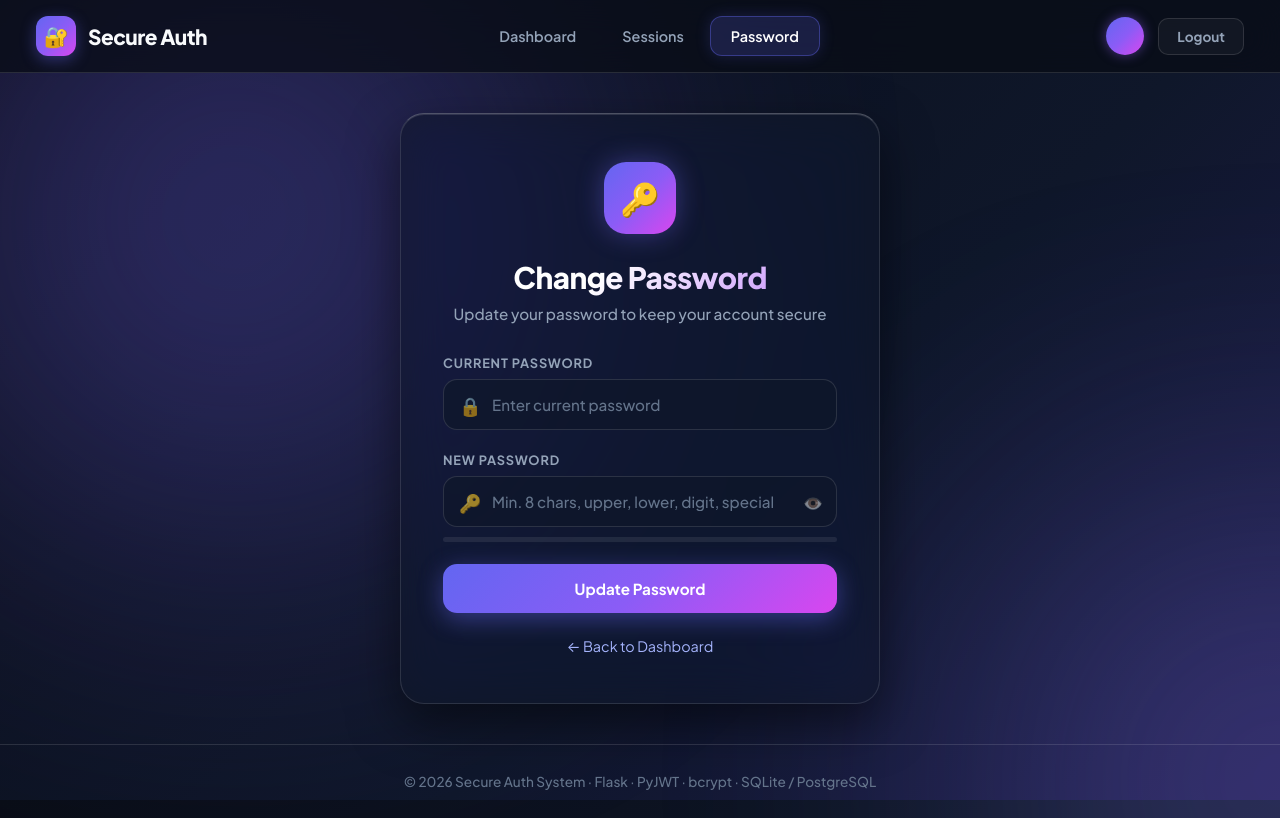
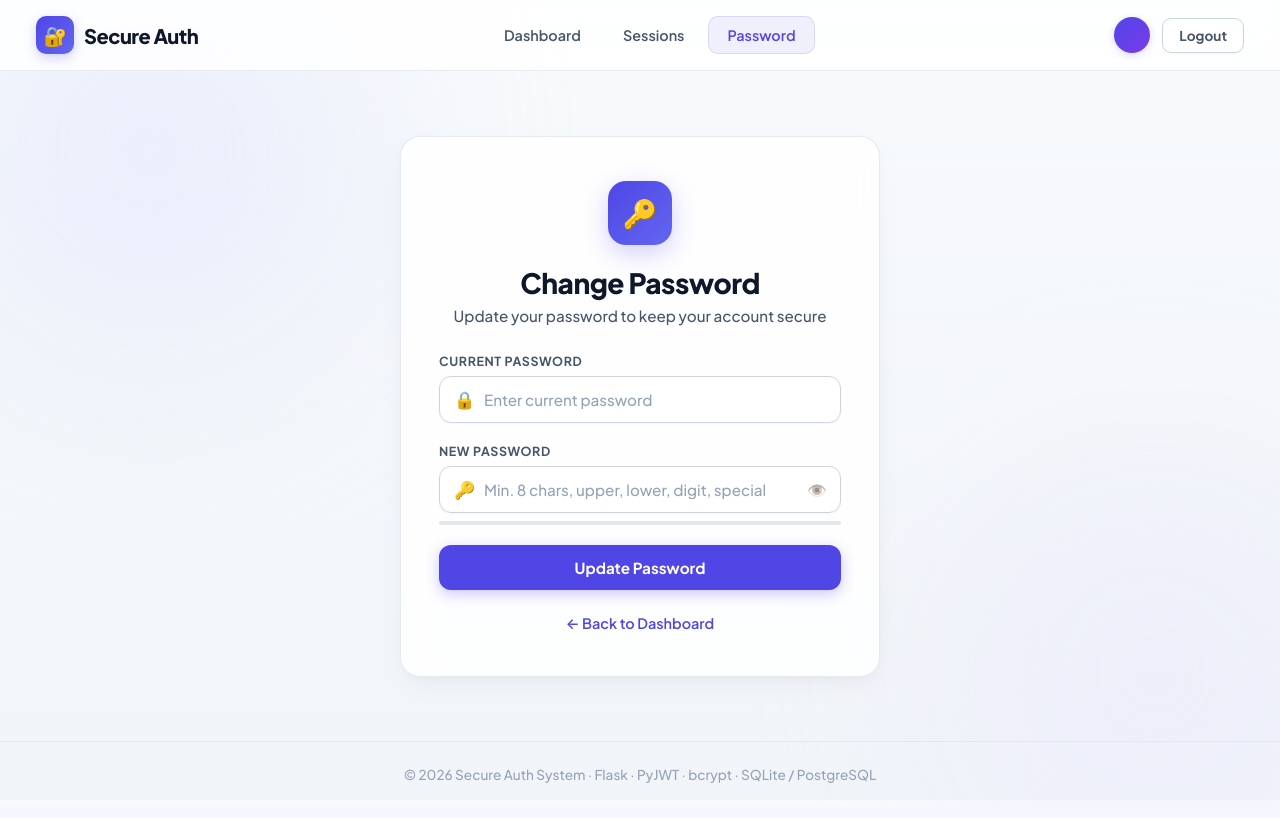
Before and after one commit to divyanshusrivastava2k3/secure-auth-system, a Flask app: template templates/change_password.html in a window 1280 px wide. After the commit the page ends 783 px from the top, so only its background shows below. Run offline with Flask 3, Linux system fonts and the light colour scheme; the template is opened without the code that fills it, so the values that code supplies are empty.

Commit message:
UI Redesign: Clean Apple & Stripe Minimalist Theme with Plus Jakarta Sans typography, soft slate cards, and updated screenshots

```diff
--- a/static/style.css
+++ b/static/style.css
@@ -1,41 +1,42 @@
 /* ═══════════════════════════════════════════════════════════════
-   Cyber Obsidian Glassmorphism Design System — Secure Auth
+   Apple & Stripe Minimalist UI — Secure Auth System
+   Clean, Elegant, Soft-Light & Enterprise-Grade Architecture
    ═══════════════════════════════════════════════════════════════ */
 
-/* ── CSS Reset & Variable System ───────────────────────────── */
+/* ── Reset & Variable System ───────────────────────────────── */
 *, *::before, *::after { margin: 0; padding: 0; box-sizing: border-box; }
 
 :root {
   --font-main: 'Plus Jakarta Sans', -apple-system, BlinkMacSystemFont, 'Segoe UI', Roboto, sans-serif;
 
-  /* Color Palette */
-  --bg-dark: #090d16;
-  --bg-card: rgba(17, 24, 39, 0.65);
-  --bg-card-hover: rgba(26, 36, 56, 0.75);
-  --bg-input: rgba(15, 23, 42, 0.7);
+  /* Color Palette — Clean Light / Soft Slate */
+  --bg-page: #f8fafc;
+  --bg-card: rgba(255, 255, 255, 0.85);
+  --bg-card-hover: rgba(255, 255, 255, 0.98);
+  --bg-input: #ffffff;
 
-  --border-glass: rgba(255, 255, 255, 0.12);
-  --border-glass-top: rgba(255, 255, 255, 0.25);
-  --border-focus: #8b5cf6;
+  --border-glass: rgba(226, 232, 240, 0.9);
+  --border-glass-top: rgba(255, 255, 255, 0.95);
+  --border-focus: #4f46e5;
 
-  --shadow-glass: 0 20px 50px rgba(0, 0, 0, 0.5), inset 0 1px 0 rgba(255, 255, 255, 0.12);
-  --shadow-glow: 0 0 30px rgba(99, 102, 241, 0.35);
+  --shadow-glass: 0 10px 30px -5px rgba(0, 0, 0, 0.05), 0 4px 12px -2px rgba(0, 0, 0, 0.03);
+  --shadow-hover: 0 20px 40px -10px rgba(0, 0, 0, 0.08), 0 8px 16px -4px rgba(0, 0, 0, 0.04);
 
-  /* Brand Gradients & Accents */
-  --primary-grad: linear-gradient(135deg, #6366f1 0%, #8b5cf6 50%, #d946ef 100%);
-  --accent-indigo: #6366f1;
-  --accent-purple: #8b5cf6;
-  --accent-pink: #d946ef;
-  --accent-cyan: #06b6d4;
-  --accent-emerald: #10b981;
+  /* Accents */
+  --accent-primary: #4f46e5;       /* Royal Indigo */
+  --accent-primary-hover: #4338ca;
+  --accent-soft: rgba(79, 70, 229, 0.08);
 
-  --text-main: #f8fafc;
-  --text-muted: #94a3b8;
-  --text-subtle: #64748b;
+  --text-main: #0f172a;           /* Deep Obsidian Slate */
+  --text-muted: #475569;          /* Slate Body */
+  --text-subtle: #94a3b8;         /* Subtitle / Label */
 
-  --success: #10b981;
-  --danger: #f43f5e;
-  --warning: #f59e0b;
+  --success: #059669;
+  --success-bg: #ecfdf5;
+  --danger: #e11d48;
+  --danger-bg: #fff1f2;
+  --warning: #d97706;
+  --warning-bg: #fffbe completed;
 }
 
 html { scroll-behavior: smooth; }
@@ -43,59 +44,50 @@ html { scroll-behavior: smooth; }
 body {
   font-family: var(--font-main);
   min-height: 100vh;
-  background-color: var(--bg-dark);
+  background-color: var(--bg-page);
   background-image:
-    radial-gradient(rgba(255, 255, 255, 0.05) 1px, transparent 1px),
-    linear-gradient(135deg, #090d16 0%, #0f172a 60%, #1e1b4b 100%);
-  background-size: 28px 28px, 100% 100%;
+    radial-gradient(#e2e8f0 1px, transparent 1px),
+    linear-gradient(180deg, #f8fafc 0%, #f1f5f9 100%);
+  background-size: 24px 24px, 100% 100%;
   background-attachment: fixed;
   color: var(--text-main);
   overflow-x: hidden;
   -webkit-font-smoothing: antialiased;
 }
 
-/* Dynamic Ambient Neon Orbs */
+/* Subtle Soft Ambient Background Highlights */
 body::before, body::after {
   content: '';
   position: fixed;
   border-radius: 50%;
-  filter: blur(140px);
-  opacity: 0.35;
+  filter: blur(100px);
+  opacity: 0.45;
   z-index: 0;
   pointer-events: none;
 }
 body::before {
-  width: 600px; height: 600px;
-  background: radial-gradient(circle, #6366f1 0%, #8b5cf6 100%);
-  top: -150px; left: -150px;
-  animation: floatOrb 18s ease-in-out infinite alternate;
+  width: 500px; height: 500px;
+  background: radial-gradient(circle, rgba(199, 210, 254, 0.7) 0%, rgba(224, 231, 255, 0.3) 100%);
+  top: -100px; left: -100px;
 }
 body::after {
-  width: 500px; height: 500px;
-  background: radial-gradient(circle, #d946ef 0%, #06b6d4 100%);
-  bottom: -150px; right: -150px;
-  animation: floatOrb 14s ease-in-out infinite alternate-reverse;
+  width: 450px; height: 450px;
+  background: radial-gradient(circle, rgba(221, 214, 254, 0.7) 0%, rgba(243, 232, 255, 0.3) 100%);
+  bottom: -100px; right: -100px;
 }
 
-@keyframes floatOrb {
-  0% { transform: translate(0, 0) scale(1); }
-  50% { transform: translate(100px, 80px) scale(1.1); }
-  100% { transform: translate(-50px, 120px) scale(0.95); }
-}
-
-a { color: #a5b4fc; text-decoration: none; transition: all 0.25s ease; }
-a:hover { color: #c084fc; text-shadow: 0 0 12px rgba(192, 132, 252, 0.4); }
+a { color: var(--accent-primary); text-decoration: none; font-weight: 600; transition: all 0.2s ease; }
+a:hover { color: var(--accent-primary-hover); text-decoration: underline; }
 
 /* ── Glass Container Class ─────────────────────────────────── */
 .glass {
   background: var(--bg-card);
-  backdrop-filter: blur(24px) saturate(180%);
-  -webkit-backdrop-filter: blur(24px) saturate(180%);
+  backdrop-filter: blur(16px);
+  -webkit-backdrop-filter: blur(16px);
   border: 1px solid var(--border-glass);
-  border-top: 1px solid var(--border-glass-top);
-  border-radius: 24px;
+  border-radius: 20px;
   box-shadow: var(--shadow-glass);
-  transition: all 0.3s cubic-bezier(0.4, 0, 0.2, 1);
+  transition: all 0.3s cubic-bezier(0.16, 1, 0.3, 1);
 }
 
 /* ── Navbar Styling ────────────────────────────────────────── */
@@ -103,317 +95,303 @@ a:hover { color: #c084fc; text-shadow: 0 0 12px rgba(192, 132, 252, 0.4); }
   position: sticky; top: 0; z-index: 100;
   display: flex; align-items: center; justify-content: space-between;
   padding: 16px 36px;
-  background: rgba(9, 13, 22, 0.75);
-  backdrop-filter: blur(20px);
-  -webkit-backdrop-filter: blur(20px);
-  border-bottom: 1px solid var(--border-glass);
+  background: rgba(255, 255, 255, 0.85);
+  backdrop-filter: blur(16px);
+  -webkit-backdrop-filter: blur(16px);
+  border-bottom: 1px solid rgba(226, 232, 240, 0.8);
 }
 .navbar-brand {
-  font-size: 1.3rem; font-weight: 800;
-  display: flex; align-items: center; gap: 12px;
+  font-size: 1.25rem; font-weight: 800;
+  display: flex; align-items: center; gap: 10px;
   color: var(--text-main); letter-spacing: -0.5px;
 }
 .navbar-brand .icon {
-  width: 40px; height: 40px;
-  background: var(--primary-grad);
-  border-radius: 12px;
+  width: 38px; height: 38px;
+  background: linear-gradient(135deg, #4f46e5 0%, #6366f1 100%);
+  border-radius: 10px;
   display: flex; align-items: center; justify-content: center;
-  font-size: 20px;
-  box-shadow: 0 4px 15px rgba(99, 102, 241, 0.4);
+  font-size: 19px; color: white;
+  box-shadow: 0 4px 12px rgba(79, 70, 229, 0.25);
 }
 .navbar-links { display: flex; gap: 6px; align-items: center; }
 .navbar-links a {
-  padding: 10px 20px; border-radius: 12px;
+  padding: 9px 18px; border-radius: 10px;
   font-size: 0.9rem; font-weight: 600;
-  color: var(--text-muted); transition: all 0.25s;
+  color: var(--text-muted); transition: all 0.2s ease;
+  text-decoration: none;
 }
 .navbar-links a:hover {
   color: var(--text-main);
-  background: rgba(255, 255, 255, 0.06);
+  background: rgba(241, 245, 249, 0.8);
 }
 .navbar-links a.active {
-  color: #ffffff;
-  background: rgba(99, 102, 241, 0.2);
-  border: 1px solid rgba(99, 102, 241, 0.4);
-  box-shadow: 0 0 15px rgba(99, 102, 241, 0.2);
+  color: var(--accent-primary);
+  background: var(--accent-soft);
+  border: 1px solid rgba(79, 70, 229, 0.15);
 }
 .navbar-user {
-  display: flex; align-items: center; gap: 14px;
+  display: flex; align-items: center; gap: 12px;
   font-size: 0.9rem; font-weight: 600; color: var(--text-muted);
 }
 .navbar-user .avatar {
-  width: 38px; height: 38px;
-  background: var(--primary-grad);
+  width: 36px; height: 36px;
+  background: linear-gradient(135deg, #4f46e5 0%, #7c3aed 100%);
   border-radius: 50%;
   display: flex; align-items: center; justify-content: center;
-  font-weight: 800; font-size: 15px; color: white;
-  box-shadow: 0 0 12px rgba(139, 92, 246, 0.5);
+  font-weight: 800; font-size: 14px; color: white;
+  box-shadow: 0 2px 8px rgba(79, 70, 229, 0.2);
 }
 
 /* ── Auth Cards (Login / Register) ────────────────────────── */
 .auth-wrapper {
   position: relative; z-index: 1;
   display: flex; align-items: center; justify-content: center;
-  min-height: calc(100vh - 100px); padding: 40px 20px;
+  min-height: calc(100vh - 90px); padding: 40px 20px;
 }
 .auth-card {
-  width: 100%; max-width: 460px;
-  padding: 48px 42px;
+  width: 100%; max-width: 440px;
+  padding: 44px 38px;
   text-align: center;
-  animation: cardFadeIn 0.5s cubic-bezier(0.16, 1, 0.3, 1);
+  animation: cardFadeIn 0.4s cubic-bezier(0.16, 1, 0.3, 1);
 }
 @keyframes cardFadeIn {
-  from { opacity: 0; transform: translateY(24px) scale(0.98); }
-  to { opacity: 1; transform: translateY(0) scale(1); }
+  from { opacity: 0; transform: translateY(16px); }
+  to { opacity: 1; transform: translateY(0); }
 }
 .auth-card .logo {
-  width: 72px; height: 72px; margin: 0 auto 24px;
-  background: var(--primary-grad);
-  border-radius: 22px;
+  width: 64px; height: 64px; margin: 0 auto 20px;
+  background: linear-gradient(135deg, #4f46e5 0%, #6366f1 100%);
+  border-radius: 18px;
   display: flex; align-items: center; justify-content: center;
-  font-size: 32px;
-  box-shadow: 0 0 35px rgba(99, 102, 241, 0.5);
-  animation: pulseLogo 3s ease-in-out infinite alternate;
-}
-@keyframes pulseLogo {
-  0% { box-shadow: 0 0 25px rgba(99, 102, 241, 0.4); }
-  100% { box-shadow: 0 0 45px rgba(217, 70, 239, 0.6); }
+  font-size: 28px; color: white;
+  box-shadow: 0 8px 24px rgba(79, 70, 229, 0.25);
 }
 
 .auth-card h1 {
-  font-size: 1.85rem; font-weight: 800; margin-bottom: 8px;
-  letter-spacing: -0.5px;
-  background: linear-gradient(135deg, #ffffff 40%, #c084fc 100%);
-  -webkit-background-clip: text; -webkit-text-fill-color: transparent;
-  background-clip: text;
+  font-size: 1.75rem; font-weight: 800; margin-bottom: 6px;
+  color: var(--text-main); letter-spacing: -0.5px;
 }
 .auth-card .subtitle {
-  color: var(--text-muted); font-size: 0.95rem; margin-bottom: 32px; font-weight: 500;
+  color: var(--text-muted); font-size: 0.95rem; margin-bottom: 28px; font-weight: 500;
 }
 
 /* ── Form Inputs & Groups ─────────────────────────────────── */
 .form-group {
-  position: relative; margin-bottom: 22px; text-align: left;
+  position: relative; margin-bottom: 20px; text-align: left;
 }
 .form-group label {
-  display: block; font-size: 0.8rem; font-weight: 700;
-  margin-bottom: 8px; color: var(--text-muted);
-  text-transform: uppercase; letter-spacing: 0.8px;
+  display: block; font-size: 0.78rem; font-weight: 700;
+  margin-bottom: 7px; color: var(--text-muted);
+  text-transform: uppercase; letter-spacing: 0.6px;
 }
 .form-group .input-wrap { position: relative; }
 .form-group .input-icon {
-  position: absolute; left: 16px; top: 50%; transform: translateY(-50%);
-  font-size: 18px; opacity: 0.6; pointer-events: none; transition: opacity 0.25s;
+  position: absolute; left: 15px; top: 50%; transform: translateY(-50%);
+  font-size: 17px; color: #94a3b8; pointer-events: none; transition: color 0.2s;
 }
 .form-group input {
-  width: 100%; padding: 15px 16px 15px 48px;
+  width: 100%; padding: 13px 15px 13px 44px;
   background: var(--bg-input);
-  border: 1px solid var(--border-glass);
-  border-radius: 14px;
+  border: 1px solid #cbd5e1;
+  border-radius: 12px;
   color: var(--text-main); font-size: 0.95rem; font-family: var(--font-main);
   font-weight: 500;
-  transition: all 0.3s ease;
+  transition: all 0.2s ease;
   outline: none;
+  box-shadow: 0 1px 2px rgba(0, 0, 0, 0.03);
 }
-.form-group input::placeholder { color: var(--text-subtle); }
+.form-group input::placeholder { color: #94a3b8; }
 .form-group input:focus {
   border-color: var(--border-focus);
-  background: rgba(15, 23, 42, 0.9);
-  box-shadow: 0 0 0 4px rgba(139, 92, 246, 0.25);
+  box-shadow: 0 0 0 4px rgba(79, 70, 229, 0.12);
 }
-.form-group input:focus + .input-icon { opacity: 1; }
 
 /* Password strength indicator bar */
 .pw-strength {
-  height: 5px; border-radius: 3px; margin-top: 10px;
-  background: rgba(255, 255, 255, 0.08);
+  height: 4px; border-radius: 2px; margin-top: 8px;
+  background: #e2e8f0;
   overflow: hidden;
 }
 .pw-strength .bar {
-  height: 100%; width: 0; border-radius: 3px;
-  transition: width 0.4s ease, background-color 0.4s ease;
+  height: 100%; width: 0; border-radius: 2px;
+  transition: width 0.3s ease, background-color 0.3s ease;
 }
-.pw-strength .bar.weak { width: 33%; background-color: var(--danger); box-shadow: 0 0 10px var(--danger); }
-.pw-strength .bar.medium { width: 66%; background-color: var(--warning); box-shadow: 0 0 10px var(--warning); }
-.pw-strength .bar.strong { width: 100%; background-color: var(--success); box-shadow: 0 0 10px var(--success); }
+.pw-strength .bar.weak { width: 33%; background-color: var(--danger); }
+.pw-strength .bar.medium { width: 66%; background-color: var(--warning); }
+.pw-strength .bar.strong { width: 100%; background-color: var(--success); }
 
 /* ── Buttons ──────────────────────────────────────────────── */
 .btn {
-  display: inline-flex; align-items: center; justify-content: center; gap: 10px;
-  padding: 15px 28px; border: none; border-radius: 14px;
+  display: inline-flex; align-items: center; justify-content: center; gap: 8px;
+  padding: 13px 24px; border: none; border-radius: 12px;
   font-size: 0.95rem; font-weight: 700; font-family: var(--font-main);
-  cursor: pointer; transition: all 0.3s cubic-bezier(0.4, 0, 0.2, 1);
-  text-decoration: none; position: relative; overflow: hidden;
+  cursor: pointer; transition: all 0.2s ease;
+  text-decoration: none; outline: none;
 }
 .btn-primary {
   width: 100%;
-  background: var(--primary-grad);
+  background: var(--accent-primary);
   color: white;
-  box-shadow: 0 6px 25px rgba(99, 102, 241, 0.45);
+  box-shadow: 0 4px 14px rgba(79, 70, 229, 0.3);
 }
 .btn-primary:hover {
-  transform: translateY(-2px);
-  box-shadow: 0 10px 35px rgba(139, 92, 246, 0.6);
-  filter: brightness(1.1);
+  background: var(--accent-primary-hover);
+  box-shadow: 0 6px 20px rgba(79, 70, 229, 0.4);
+  transform: translateY(-1px);
 }
 .btn-primary:active { transform: translateY(0); }
 
-.btn-sm { padding: 9px 18px; font-size: 0.85rem; border-radius: 10px; }
+.btn-sm { padding: 8px 16px; font-size: 0.85rem; border-radius: 9px; }
 
 .btn-outline {
-  background: rgba(255, 255, 255, 0.04);
-  border: 1px solid var(--border-glass);
+  background: #ffffff;
+  border: 1px solid #cbd5e1;
   color: var(--text-muted);
+  box-shadow: 0 1px 2px rgba(0, 0, 0, 0.03);
 }
 .btn-outline:hover {
-  background: rgba(255, 255, 255, 0.1);
+  background: #f8fafc;
   color: var(--text-main);
-  border-color: rgba(255, 255, 255, 0.25);
+  border-color: #94a3b8;
 }
 
 .btn-danger {
-  background: rgba(244, 63, 94, 0.15); color: #fda4af;
-  border: 1px solid rgba(244, 63, 94, 0.3);
+  background: var(--danger-bg); color: var(--danger);
+  border: 1px solid rgba(225, 29, 72, 0.2);
 }
 .btn-danger:hover {
-  background: rgba(244, 63, 94, 0.3);
-  box-shadow: 0 0 15px rgba(244, 63, 94, 0.3);
+  background: #ffe4e6;
 }
 
 /* ── Alerts & Notifications ──────────────────────────────── */
 .alert {
-  padding: 14px 18px; border-radius: 14px;
-  font-size: 0.9rem; font-weight: 600;
-  margin-bottom: 22px;
+  padding: 12px 16px; border-radius: 12px;
+  font-size: 0.88rem; font-weight: 600;
+  margin-bottom: 20px;
   display: none;
   animation: cardFadeIn 0.3s ease-out;
 }
-.alert.show { display: flex; align-items: center; gap: 12px; }
+.alert.show { display: flex; align-items: center; gap: 10px; }
 .alert-error {
-  background: rgba(244, 63, 94, 0.15);
-  border: 1px solid rgba(244, 63, 94, 0.35);
-  color: #fecdd3;
+  background: var(--danger-bg);
+  border: 1px solid rgba(225, 29, 72, 0.25);
+  color: #9f1239;
 }
 .alert-success {
-  background: rgba(16, 185, 129, 0.15);
-  border: 1px solid rgba(16, 185, 129, 0.35);
-  color: #a7f3d0;
+  background: var(--success-bg);
+  border: 1px solid rgba(5, 150, 105, 0.25);
+  color: #065f46;
 }
 
 /* ── Dashboard Layout ─────────────────────────────────────── */
 .page-wrapper {
   position: relative; z-index: 1;
-  max-width: 1140px; margin: 0 auto;
-  padding: 36px 24px 70px;
+  max-width: 1100px; margin: 0 auto;
+  padding: 32px 24px 60px;
 }
-.page-header { margin-bottom: 36px; }
+.page-header { margin-bottom: 32px; }
 .page-header h1 {
-  font-size: 2rem; font-weight: 800; letter-spacing: -0.5px;
-  background: linear-gradient(135deg, #ffffff 40%, #a5b4fc 100%);
-  -webkit-background-clip: text; -webkit-text-fill-color: transparent;
-  background-clip: text;
+  font-size: 1.85rem; font-weight: 800; letter-spacing: -0.5px;
+  color: var(--text-main);
 }
-.page-header p { color: var(--text-muted); font-size: 1rem; margin-top: 6px; }
+.page-header p { color: var(--text-muted); font-size: 0.95rem; margin-top: 4px; }
 
 /* Stats Grid */
 .stats-grid {
   display: grid;
-  grid-template-columns: repeat(auto-fit, minmax(230px, 1fr));
-  gap: 22px; margin-bottom: 36px;
+  grid-template-columns: repeat(auto-fit, minmax(220px, 1fr));
+  gap: 20px; margin-bottom: 32px;
 }
 .stat-card {
-  padding: 26px;
-  display: flex; align-items: center; gap: 18px;
+  padding: 24px;
+  display: flex; align-items: center; gap: 16px;
 }
 .stat-card:hover {
-  transform: translateY(-4px);
-  background: var(--bg-card-hover);
-  border-color: rgba(255, 255, 255, 0.22);
+  transform: translateY(-2px);
+  box-shadow: var(--shadow-hover);
 }
 .stat-icon {
-  width: 56px; height: 56px; border-radius: 16px;
+  width: 50px; height: 50px; border-radius: 14px;
   display: flex; align-items: center; justify-content: center;
-  font-size: 26px; flex-shrink: 0;
+  font-size: 24px; flex-shrink: 0;
 }
-.stat-icon.purple { background: rgba(139, 92, 246, 0.2); border: 1px solid rgba(139, 92, 246, 0.3); }
-.stat-icon.cyan { background: rgba(6, 182, 212, 0.2); border: 1px solid rgba(6, 182, 212, 0.3); }
-.stat-icon.green { background: rgba(16, 185, 129, 0.2); border: 1px solid rgba(16, 185, 129, 0.3); }
-.stat-icon.red { background: rgba(244, 63, 94, 0.2); border: 1px solid rgba(244, 63, 94, 0.3); }
+.stat-icon.purple { background: #e0e7ff; color: #4338ca; }
+.stat-icon.cyan { background: #cff4fc; color: #087990; }
+.stat-icon.green { background: #d1e7dd; color: #0f5132; }
+.stat-icon.red { background: #f8d7da; color: #842029; }
 
 .stat-value {
-  font-size: 2.2rem; font-weight: 800; line-height: 1.1;
-  background: linear-gradient(135deg, #ffffff 40%, #c084fc 100%);
-  -webkit-background-clip: text; -webkit-text-fill-color: transparent;
-  background-clip: text;
+  font-size: 2rem; font-weight: 800; line-height: 1.1;
+  color: var(--text-main);
 }
-.stat-label { font-size: 0.85rem; color: var(--text-muted); margin-top: 4px; font-weight: 600; }
+.stat-label { font-size: 0.82rem; color: var(--text-muted); margin-top: 3px; font-weight: 600; }
 
 /* Info Section Card */
 .info-card {
-  padding: 32px; margin-bottom: 28px;
+  padding: 28px; margin-bottom: 24px;
 }
 .info-card h2 {
-  font-size: 1.25rem; font-weight: 800; margin-bottom: 24px;
-  display: flex; align-items: center; gap: 12px;
+  font-size: 1.15rem; font-weight: 800; margin-bottom: 20px;
+  display: flex; align-items: center; gap: 10px;
   color: var(--text-main);
 }
 .info-grid {
-  display: grid; grid-template-columns: repeat(auto-fit, minmax(240px, 1fr));
-  gap: 20px;
+  display: grid; grid-template-columns: repeat(auto-fit, minmax(220px, 1fr));
+  gap: 18px;
 }
-.info-row { display: flex; flex-direction: column; gap: 6px; }
+.info-row { display: flex; flex-direction: column; gap: 4px; }
 .info-row .label {
-  font-size: 0.78rem; text-transform: uppercase;
-  letter-spacing: 0.8px; color: var(--text-subtle); font-weight: 700;
+  font-size: 0.75rem; text-transform: uppercase;
+  letter-spacing: 0.6px; color: var(--text-subtle); font-weight: 700;
 }
-.info-row .value { font-size: 1.05rem; font-weight: 600; color: var(--text-main); }
+.info-row .value { font-size: 1rem; font-weight: 600; color: var(--text-main); }
 
-.actions-row { display: flex; gap: 12px; flex-wrap: wrap; margin-top: 28px; }
+.actions-row { display: flex; gap: 10px; flex-wrap: wrap; margin-top: 24px; }
 
 /* ── Sessions Table ───────────────────────────────────────── */
-.table-card { padding: 32px; margin-bottom: 28px; }
+.table-card { padding: 28px; margin-bottom: 24px; }
 .table-card h2 {
-  font-size: 1.25rem; font-weight: 800; margin-bottom: 24px;
-  display: flex; align-items: center; justify-content: space-between; gap: 12px;
+  font-size: 1.15rem; font-weight: 800; margin-bottom: 20px;
+  display: flex; align-items: center; justify-content: space-between; gap: 10px;
 }
 table { width: 100%; border-collapse: collapse; }
 th {
-  text-align: left; padding: 14px 16px;
-  font-size: 0.8rem; text-transform: uppercase; letter-spacing: 0.8px;
+  text-align: left; padding: 12px 14px;
+  font-size: 0.75rem; text-transform: uppercase; letter-spacing: 0.6px;
   color: var(--text-subtle); font-weight: 700;
-  border-bottom: 1px solid var(--border-glass);
+  border-bottom: 1px solid #e2e8f0;
 }
 td {
-  padding: 16px; font-size: 0.92rem; font-weight: 500;
-  border-bottom: 1px solid rgba(255, 255, 255, 0.05);
+  padding: 14px; font-size: 0.9rem; font-weight: 500;
+  border-bottom: 1px solid #f1f5f9;
+  color: var(--text-muted);
 }
-tr:hover td { background: rgba(255, 255, 255, 0.04); }
+tr:hover td { background: #f8fafc; color: var(--text-main); }
 
 .badge {
-  display: inline-flex; align-items: center; gap: 6px;
-  padding: 5px 14px; border-radius: 20px;
+  display: inline-flex; align-items: center; gap: 5px;
+  padding: 4px 12px; border-radius: 20px;
   font-size: 0.78rem; font-weight: 700;
 }
 .badge-active {
-  background: rgba(16, 185, 129, 0.15); color: #6ee7b7;
-  border: 1px solid rgba(16, 185, 129, 0.3);
+  background: var(--success-bg); color: var(--success);
+  border: 1px solid rgba(5, 150, 105, 0.2);
 }
 .badge-revoked {
-  background: rgba(244, 63, 94, 0.15); color: #fca5a5;
-  border: 1px solid rgba(244, 63, 94, 0.3);
+  background: var(--danger-bg); color: var(--danger);
+  border: 1px solid rgba(225, 29, 72, 0.2);
 }
 .badge-current {
-  background: rgba(139, 92, 246, 0.2); color: #c084fc;
-  border: 1px solid rgba(139, 92, 246, 0.4);
-  box-shadow: 0 0 12px rgba(139, 92, 246, 0.25);
+  background: var(--accent-soft); color: var(--accent-primary);
+  border: 1px solid rgba(79, 70, 229, 0.25);
 }
 
-.ua-cell { max-width: 260px; white-space: nowrap; overflow: hidden; text-overflow: ellipsis; }
+.ua-cell { max-width: 250px; white-space: nowrap; overflow: hidden; text-overflow: ellipsis; }
 
 /* ── Spinner & Footer ─────────────────────────────────────── */
 .spinner {
-  width: 20px; height: 20px;
-  border: 2px solid rgba(255, 255, 255, 0.3);
+  width: 18px; height: 18px;
+  border: 2px solid rgba(255, 255, 255, 0.4);
   border-top-color: white;
   border-radius: 50%;
   animation: spin 0.6s linear infinite;
@@ -425,7 +403,7 @@ tr:hover td { background: rgba(255, 255, 255, 0.04); }
 
 .footer {
   position: relative; z-index: 1;
-  text-align: center; padding: 28px;
+  text-align: center; padding: 24px;
   font-size: 0.85rem; color: var(--text-subtle); font-weight: 500;
-  border-top: 1px solid var(--border-glass);
+  border-top: 1px solid #e2e8f0;
 }
```
Also changed, not shown: README.md, 6 other files.
